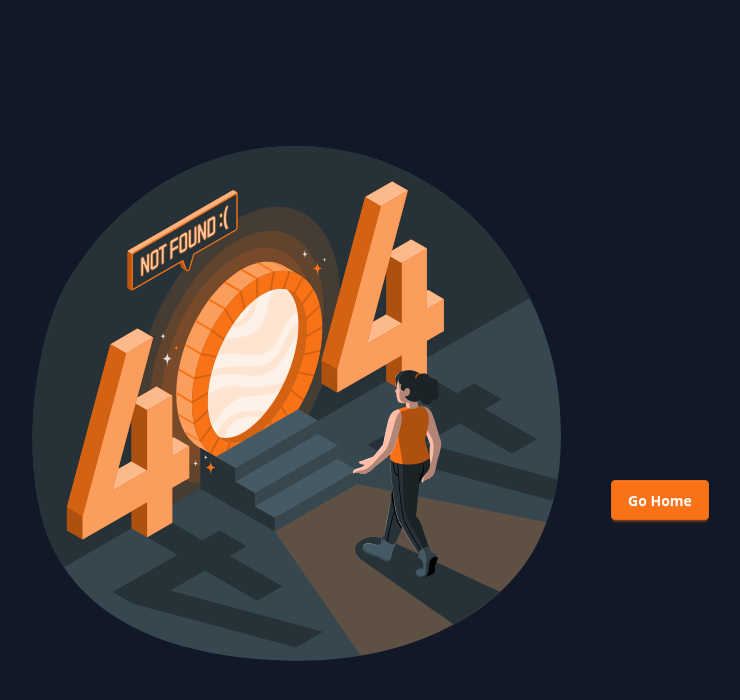
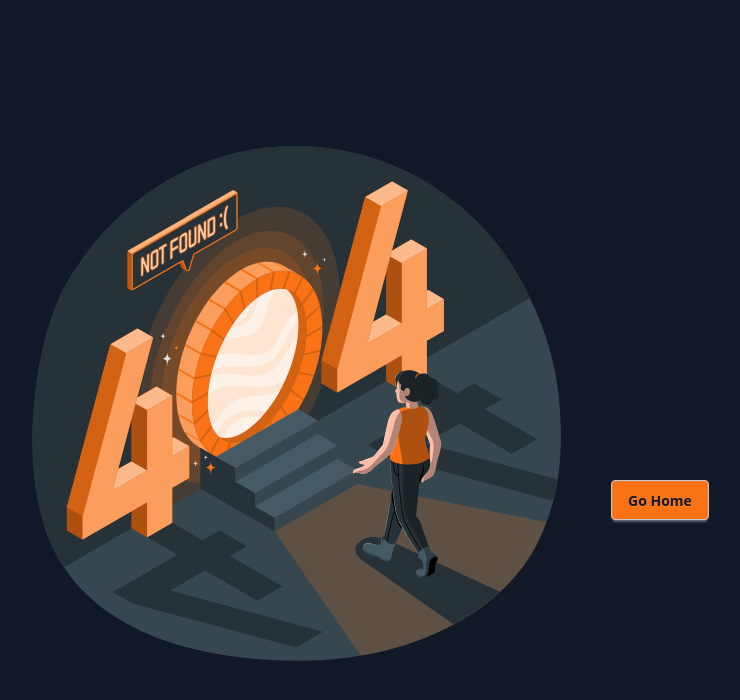
Before and after one commit to JhustynC/Invexor-Client, an Angular app: page /not-found in a window 1280 px wide. Shown: the top 700 px of the page, without its empty margins (69-809 px from the left). Built offline with nearby package versions, Linux system fonts and the light colour scheme.

Commit message:
fix: not found buttom

```diff
--- a/src/app/shared/pages/not-found/not-found.component.html
+++ b/src/app/shared/pages/not-found/not-found.component.html
@@ -10,7 +10,7 @@
     <h1 class="text-7xl font-bold text-center">Oops!</h1>
     <p class="block text-2xl font-semibold w-80 text-center lg:text-left">Sorry but, we did't find the page you are looking for.</p>
     <button routerLink="/client/dashboard"
-            class="btn btn-primary">Go Home</button>
+            class="btn bg-[#F97316]">Go Home</button>
   </div>
 
 </div>
```
